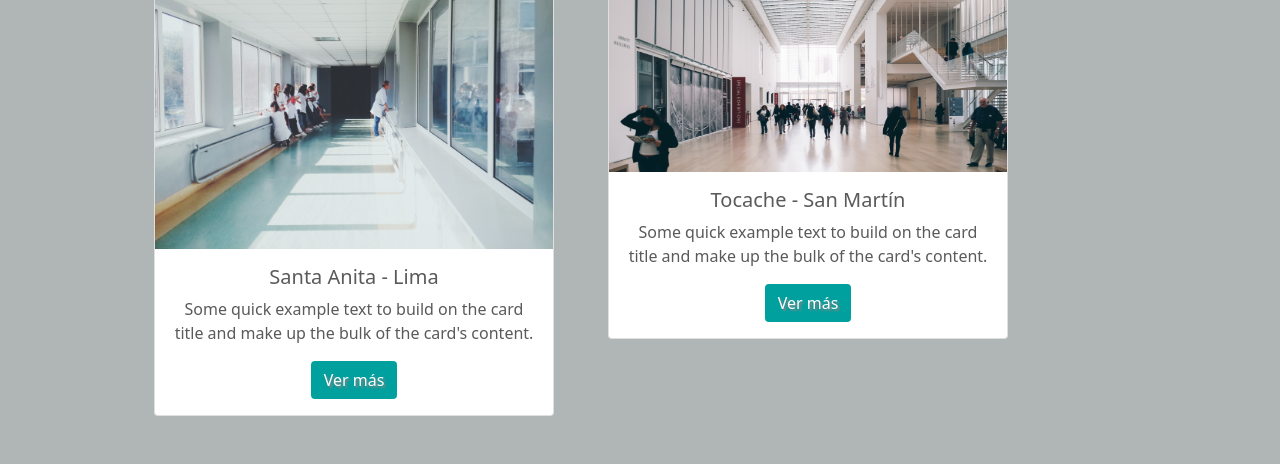
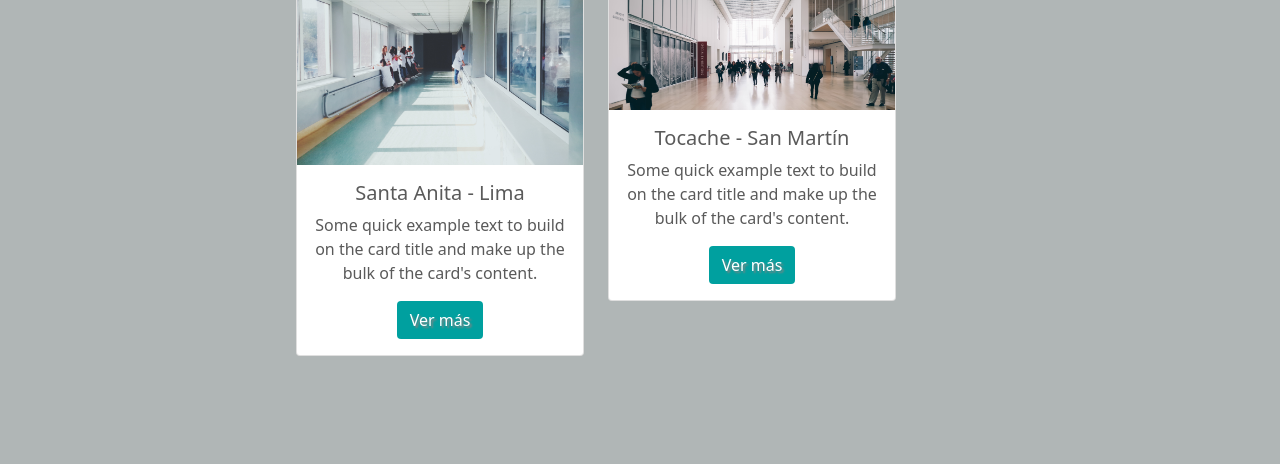
Before and after one commit to Iberson-AndSil/Odontologia, a plain HTML site: page index.html in a window 1280 px wide. Shown: the part 814-1278 px from the top of the page. After the commit the page ends 1218 px from the top, so only its background shows below. Drawn offline with nearby package versions, Linux system fonts and the light colour scheme.

Commit message:
cargando

```diff
--- a/index.html
+++ b/index.html
@@ -85,9 +85,9 @@
 
     <div class="container row justify-content-center" style="margin-left: 10px;">
 
-      <div class="col-auto" style="margin-top: 5px; margin-right: 30px;">
+      <div class="col-auto" style="margin-top: 5px;">
 
-        <div class="card" style="width: 25rem;">
+        <div class="card" style="width: 18rem;">
           <img src="/image/consultorioTocache.jpg" class="card-img-top" alt="jpg">
           <div class="card-body">
             <h5 class="card-title colortexto">Santa Anita - Lima</h5>
@@ -98,9 +98,9 @@
         </div>
 
       </div>
-      <div class="col-auto" style="margin-right: 30px; margin-top: 5px;">
-        <div class="card" style="width: 25rem;">
-          <img src="/image/consultorioLima.jpg" height="222px" class="card-img-top" alt="jpg">
+      <div class="col-auto" style="margin-top: 5px;">
+        <div class="card" style="width: 18rem;">
+          <img src="/image/consultorioLima.jpg" style="height: 160px;" class="card-img-top" alt="jpg">
           <div class="card-body">
             <h5 class="card-title colortexto">Tocache - San Martín</h5>
             <p class="card-text colortexto">Some quick example text to build on the card title and make up the bulk of the card's
```
Also changed, not shown: contacto.html (+5 -5 lines).
